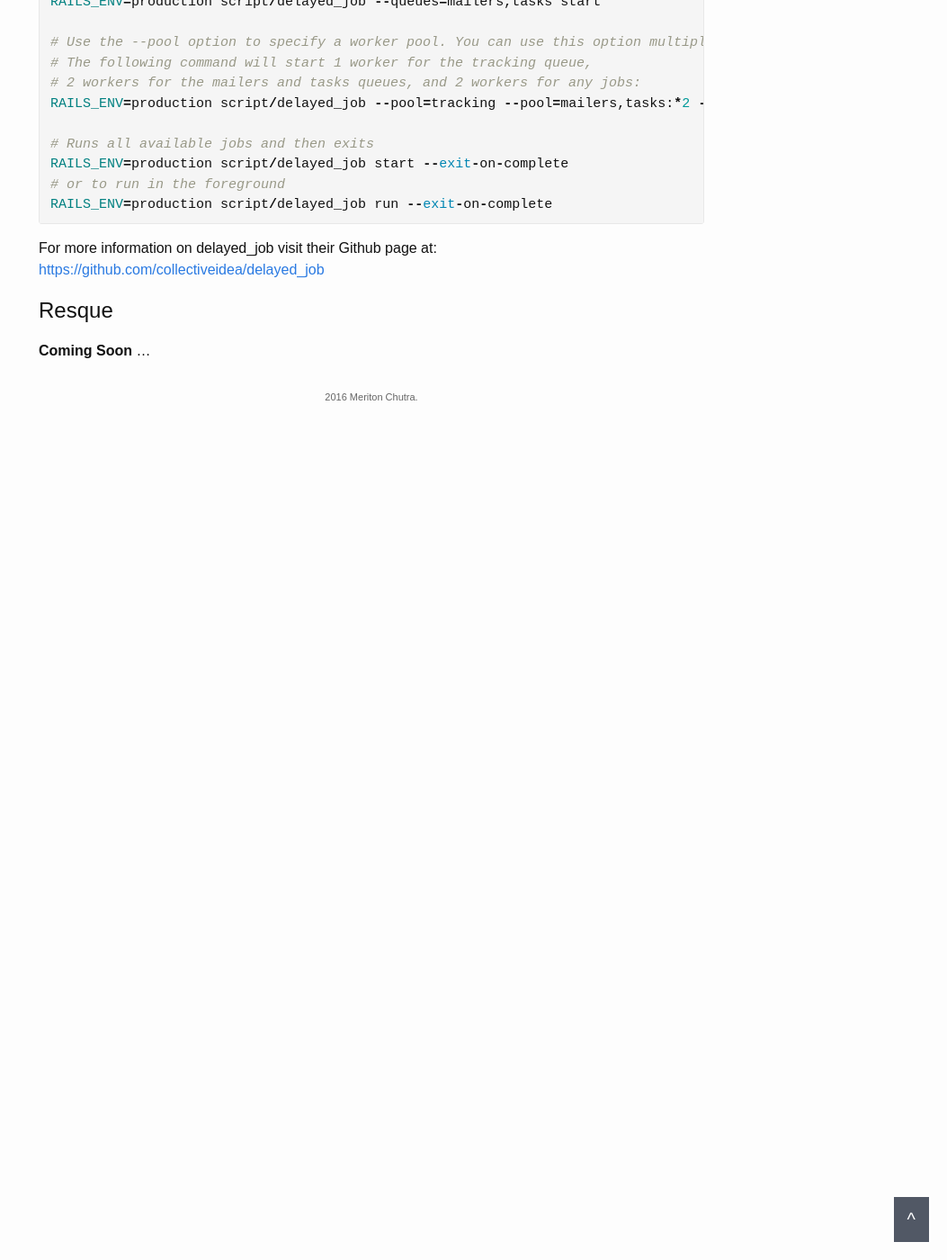
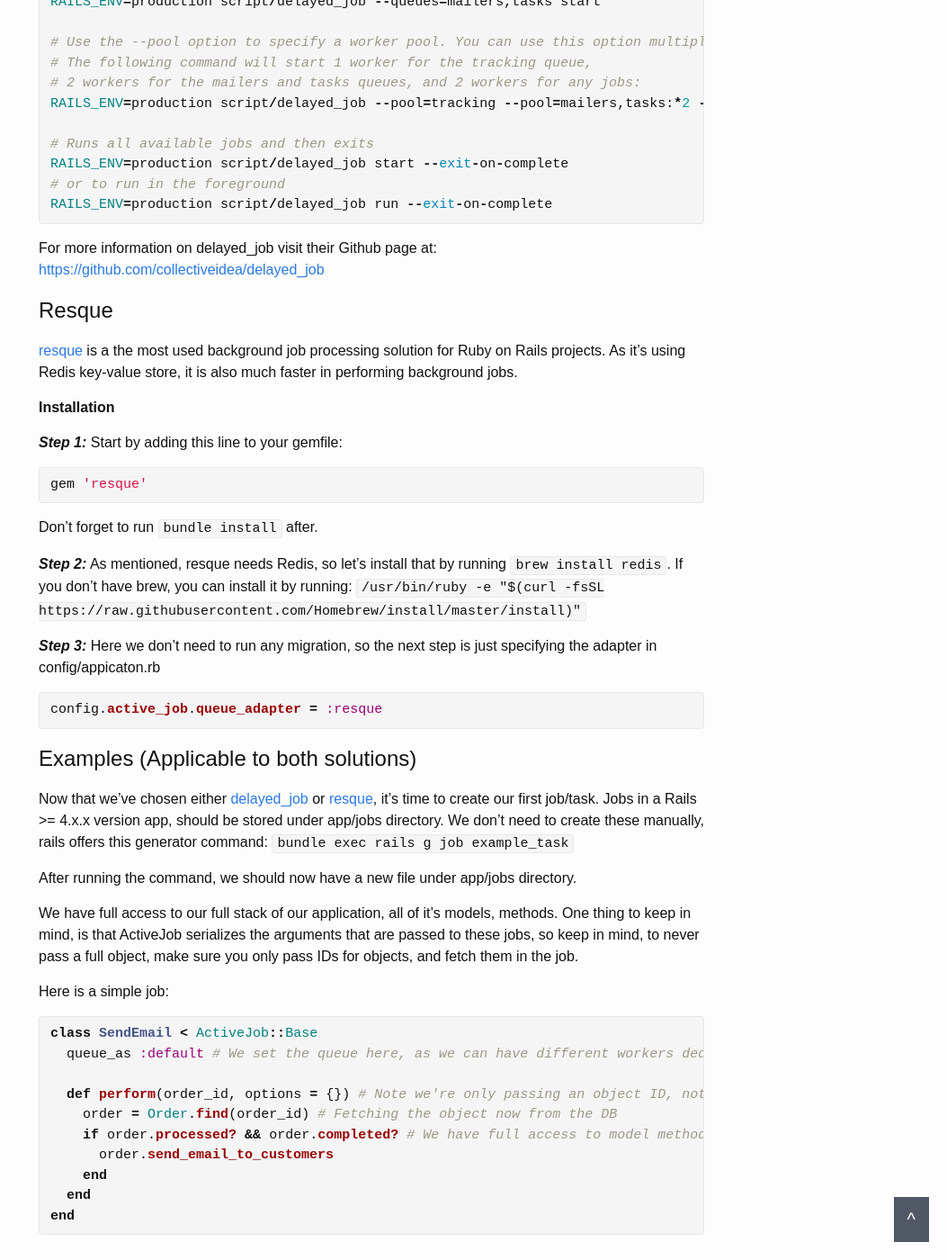
Before and after one commit to meriton/chutra.github.io, a Jekyll site: the page built from _posts/2016-09-27-rescue-rails.md, in a window 1280 px wide and 1400 px high, scrolled down 1552 px. Shown: the whole window at 90% size, without its empty margins (227-1280 px from the left). Built offline with Jekyll 4.4.1, drawn with Linux system fonts in a browser that asks for light colours; before the commit the page ends 2002 px from its top, so only the background shows below that.

Commit message:
finish posts

```diff
--- a/_posts/2016-09-27-rescue-rails.md
+++ b/_posts/2016-09-27-rescue-rails.md
@@ -86,4 +86,50 @@ For more information on delayed_job visit their Github page at: [https://github.
 Resque
 ------
 
-**Coming Soon** ...
+[resque] is a the most used background job processing solution for Ruby on Rails projects. As it's using Redis key-value store, it is also much faster in performing background jobs.
+
+**Installation**
+
+***Step 1:*** Start by adding this line to your gemfile:
+
+{% highlight ruby %}
+gem 'resque'
+{% endhighlight %}
+
+Don't forget to run `bundle install` after.
+
+***Step 2:*** As mentioned, resque needs Redis, so let's install that by running `brew install redis`. If you don't have brew, you can install it by running:
+`/usr/bin/ruby -e "$(curl -fsSL https://raw.githubusercontent.com/Homebrew/install/master/install)"`
+
+
+***Step 3:*** Here we don't need to run any migration, so the next step is just specifying the adapter in config/appicaton.rb
+
+{% highlight ruby %}
+config.active_job.queue_adapter = :resque
+{% endhighlight %}
+
+
+Examples (Applicable to both solutions)
+---------------------------------------
+
+Now that we've chosen either [delayed_job] or [resque], it's time to create our first job/task. Jobs in a Rails >= 4.x.x version app, should be stored under app/jobs directory. We don't need to create these manually, rails offers this generator command:
+`bundle exec rails g job example_task`
+
+After running the command, we should now have a new file under app/jobs directory.
+
+We have full access to our full stack of our application, all of it's models, methods. One thing to keep in mind, is that ActiveJob serializes the arguments that are passed to these jobs, so keep in mind, to never pass a full object, make sure you only pass IDs for objects, and fetch them in the job.
+
+Here is a simple job:
+
+{% highlight ruby %}
+class SendEmail < ActiveJob::Base
+  queue_as :default # We set the queue here, as we can have different workers dedicated to different queues
+
+  def perform(order_id, options = {}) # Note we're only passing an object ID, not the full object.
+    order = Order.find(order_id) # Fetching the object now from the DB
+    if order.processed? && order.completed? # We have full access to model methods
+      order.send_email_to_customers
+    end
+  end
+end
+{% endhighlight %}
```
